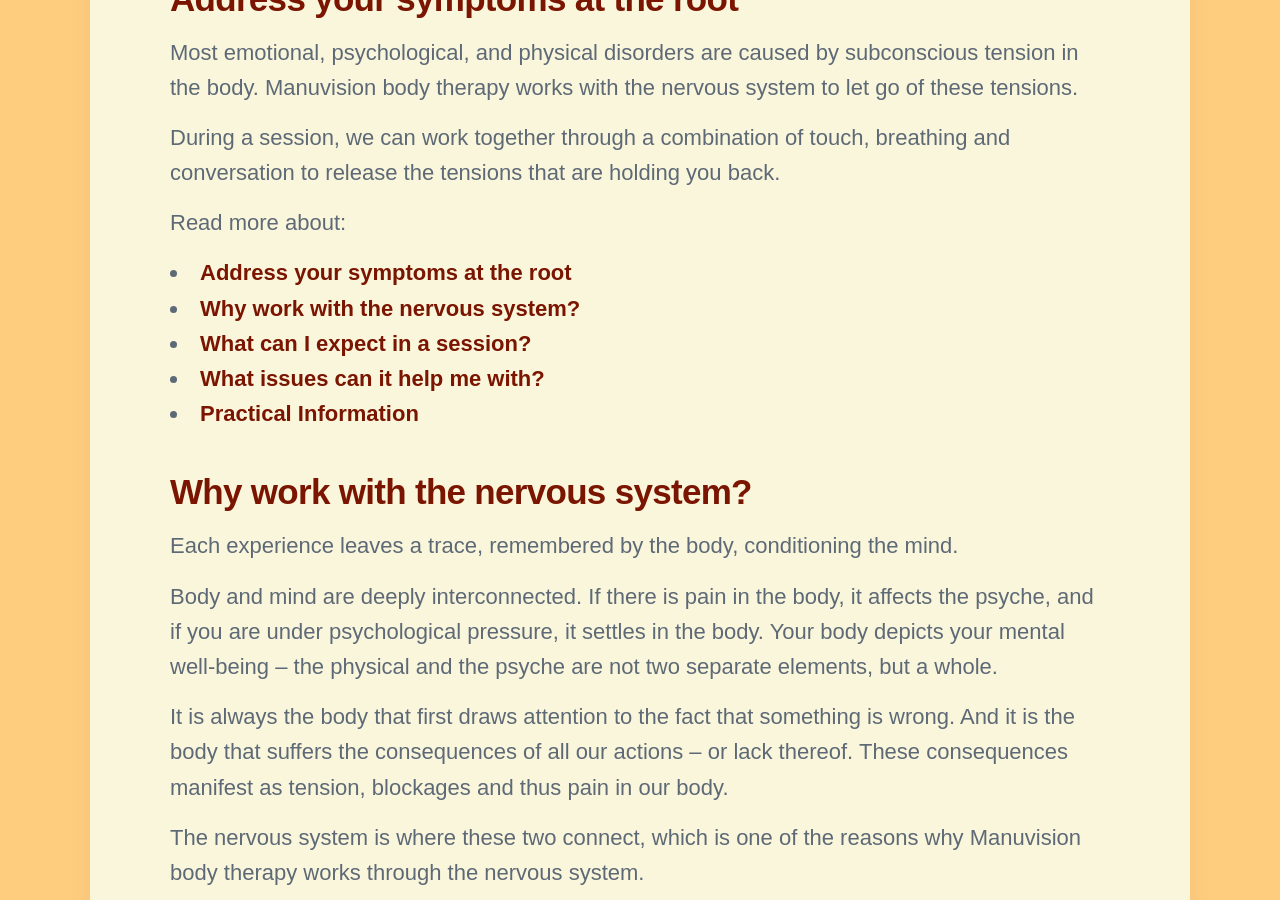
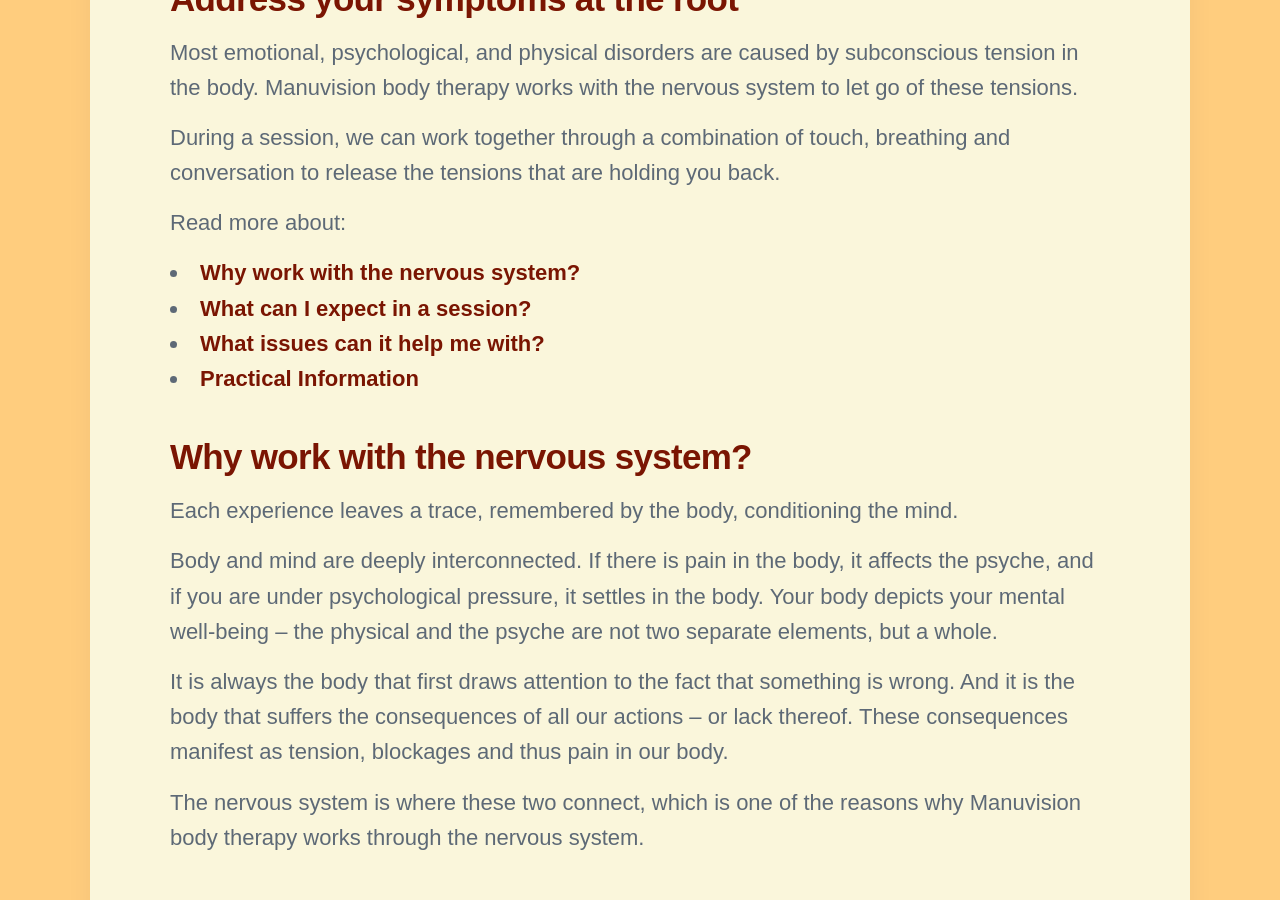
Before and after one commit to threekeytherapy/threekeytherapy.com, a Jekyll site: the page built from _projects/bodytherapy.md, in a window 1280 px wide and 900 px high, scrolled down 740 px. Built offline with Jekyll 4.4.1, drawn with Linux system fonts in a browser that asks for light colours; nearby versions of some CDN libraries; some web fonts are replaced.

Commit message:
Update bodytherapy.md

```diff
--- a/_projects/bodytherapy.md
+++ b/_projects/bodytherapy.md
@@ -18,7 +18,6 @@
 During a session, we can work together through a combination of touch, breathing and conversation to release the tensions that are holding you back.
 
 Read more about:
-- [Address your symptoms at the root](#address-your-symptoms-at-the-root)
 - [Why work with the nervous system?](#why-work-with-the-nervous-system)
 - [What can I expect in a session?](#what-can-i-expect-in-a-session)
 - [What issues can it help me with?](#what-issues-can-it-help-me-with)
```
